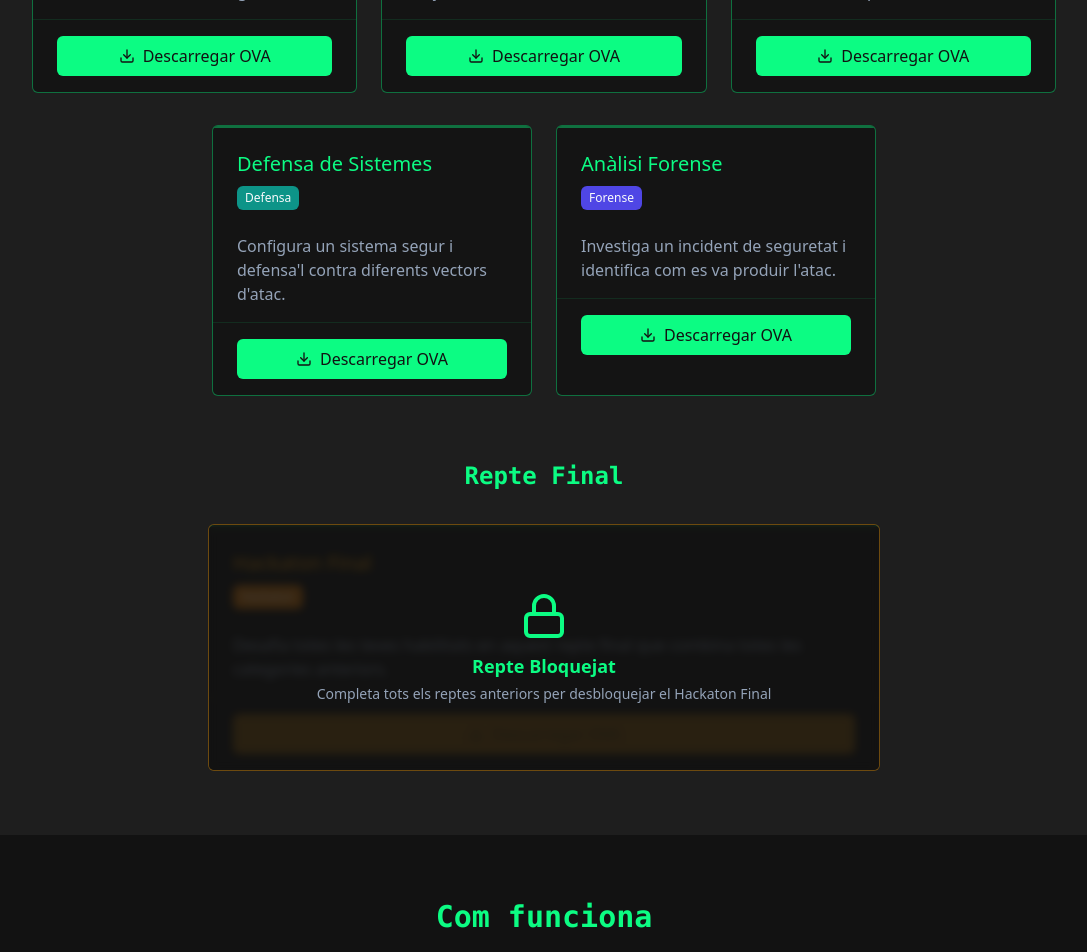
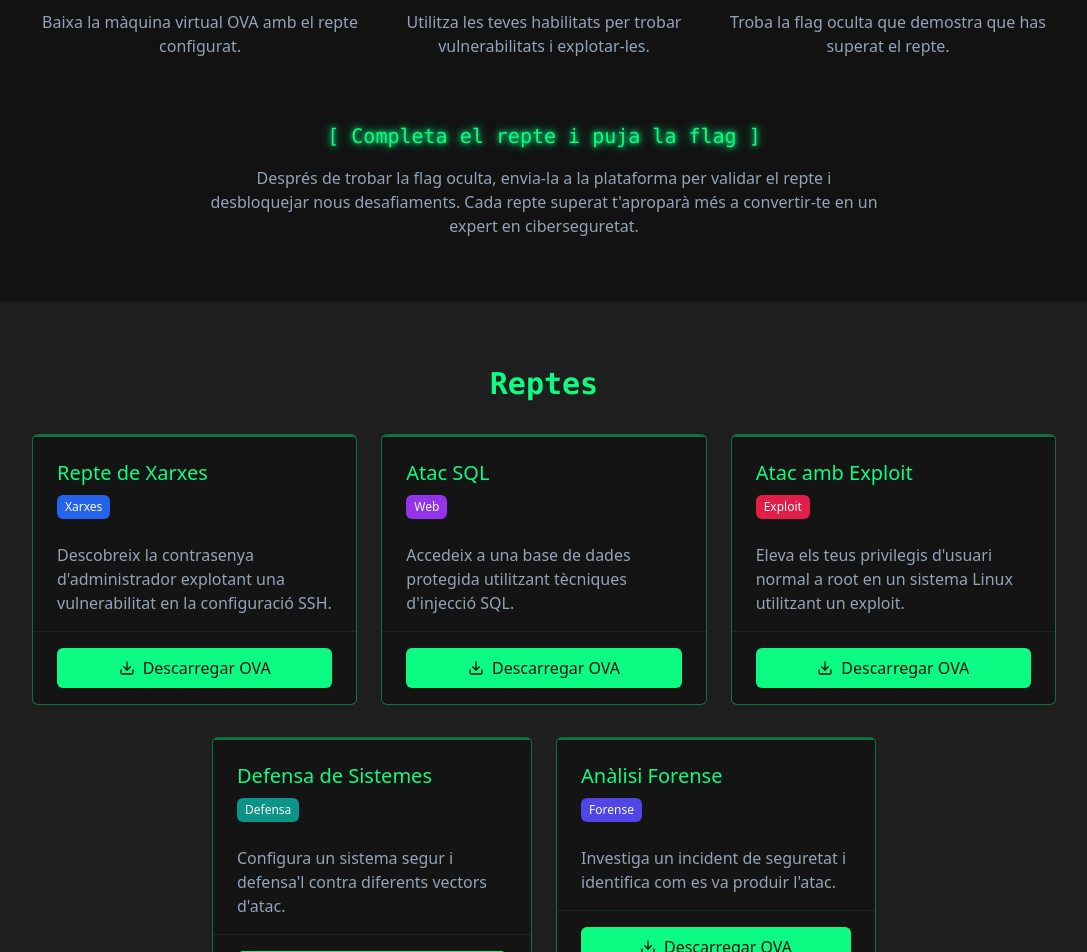
Before and after one commit to MartiponsITB/ethical-hack-island, a React (Vite) app: page / in a window 1280 px wide. Shown: the part 1020-1972 px from the top of the page, without its empty margins (96-1183 px from the left). Built offline with nearby package versions, Linux system fonts and the light colour scheme.

Commit message:
Reorder sections on index page
Moves the "How It Works" section above the "Featured Challenges" section on the index page.

```diff
--- a/src/pages/Index.tsx
+++ b/src/pages/Index.tsx
@@ -12,10 +12,10 @@ const Index = () => {
       <NavBar />
       <main className="pt-16">
         <Hero />
+        <HowItWorks />
         <section id="reptes">
           <FeaturedChallenges />
         </section>
-        <HowItWorks />
         <Leaderboard />
       </main>
       <Footer />
```
